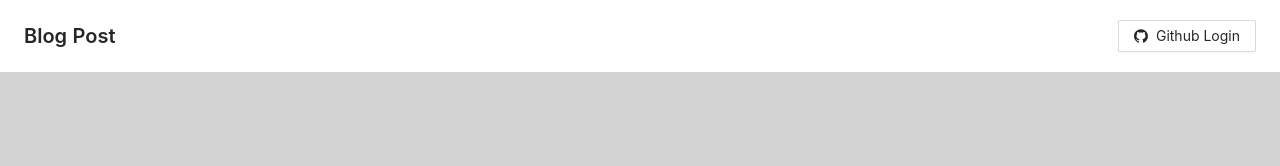
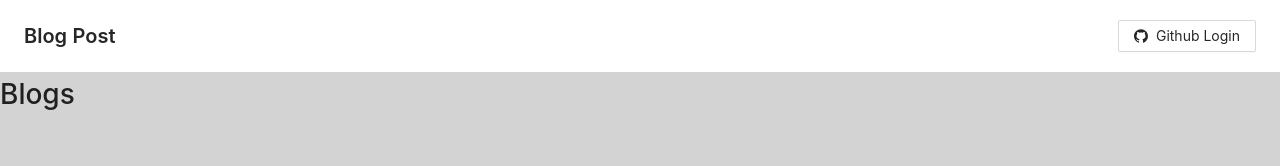
Before and after one commit to bipinmdr07/blog-post-fe, a React (Create React App) app: page / in a window 1280 px wide. Shown: the top 166 px of the page. Built offline with nearby package versions, Linux system fonts and the light colour scheme; no server answers.

Commit message:
Configure routes for blogs and login using github.

```diff
--- /dev/null
+++ b/src/components/Auth/Login/Login.js
@@ -0,0 +1,2 @@
+const Login = () => <h1>Auth Login</h1>;
+export default Login;
--- /dev/null
+++ b/src/components/Auth/Login/index.js
@@ -0,0 +1,3 @@
+import Login from './Login';
+
+export default Login;
--- /dev/null
+++ b/src/components/Blog/Blogs.js
@@ -0,0 +1,3 @@
+const Blogs = () => <h1>Blogs</h1>;
+
+export default Blogs;
--- a/src/components/Home/Home.js
+++ b/src/components/Home/Home.js
@@ -2,13 +2,20 @@ import React from 'react';
 
 import { TopNav } from 'components/common';
 
+import HomeRouter from './HomeRouter';
+
 const Home = () => {
   return (
-    <div className="d-flex">
-      <div className="top-bar">
-        <TopNav />
+    <>
+      <div className="d-flex">
+        <div className="top-bar">
+          <TopNav />
+        </div>
       </div>
-    </div>
+      <div>
+        <HomeRouter />
+      </div>
+    </>
   );
 };
 
--- a/src/components/Home/HomeRouter.js
+++ b/src/components/Home/HomeRouter.js
@@ -0,0 +1,15 @@
+import { Route, Routes } from 'react-router-dom';
+
+import * as routes from 'constants/routes';
+
+import Blogs from 'components/Blog/Blogs';
+import Login from 'components/Auth/Login';
+
+const HomeRouter = () => (
+  <Routes>
+    <Route path={routes.AUTH_LOGIN} element={<Login />}></Route>
+    <Route index path={routes.HOME} element={<Blogs />} />
+  </Routes>
+);
+
+export default HomeRouter;
--- a/src/components/Router.js
+++ b/src/components/Router.js
@@ -1,13 +1,13 @@
 import { BrowserRouter, Routes, Route } from 'react-router-dom';
 
-import * as routes from 'constants/routes';
+// import * as routes from 'constants/routes';
 
 import Home from 'components/Home';
 
 const Router = () => (
   <BrowserRouter>
     <Routes>
-      <Route path={routes.HOME} element={<Home />} />
+      <Route path={'/*'} element={<Home />} />
     </Routes>
   </BrowserRouter>
 );
--- a/src/constants/routes.js
+++ b/src/constants/routes.js
@@ -1 +1,4 @@
 export const HOME = '/';
+
+export const BLOGS = '/blogs';
+export const AUTH_LOGIN = '/auth/login';
```
